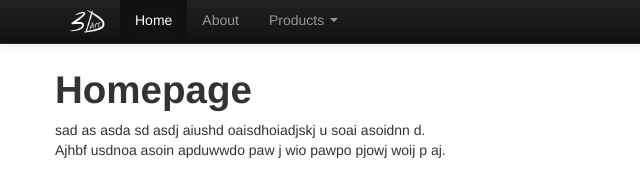
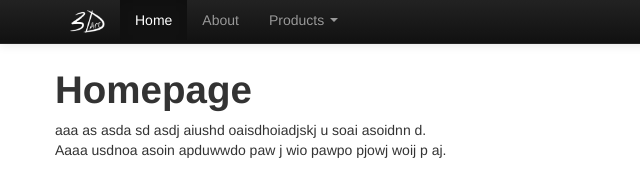
Before and after one commit to alecstheone/3dArt, a plain HTML site: page index.html in a window 1280 px wide. Shown: the top 169 px of the page, 0-640 px from the left. Drawn offline with nearby package versions, Linux system fonts and the light colour scheme.

Commit message:
homepage2

```diff
--- a/index.html
+++ b/index.html
@@ -64,7 +64,7 @@
     <div class="container">
 
 		<h1>Homepage</h1>
-		<p>sad as  asda sd asdj  aiushd oaisdhoiadjskj u soai asoidnn d.<br> Ajhbf usdnoa asoin apduwwdo  paw j wio pawpo pjowj woij p aj.</p>
+		<p>aaa as  asda sd asdj  aiushd oaisdhoiadjskj u soai asoidnn d.<br> Aaaa usdnoa asoin apduwwdo  paw j wio pawpo pjowj woij p aj.</p>
 
 		<div class="row">
 			<div class="span12">
```
